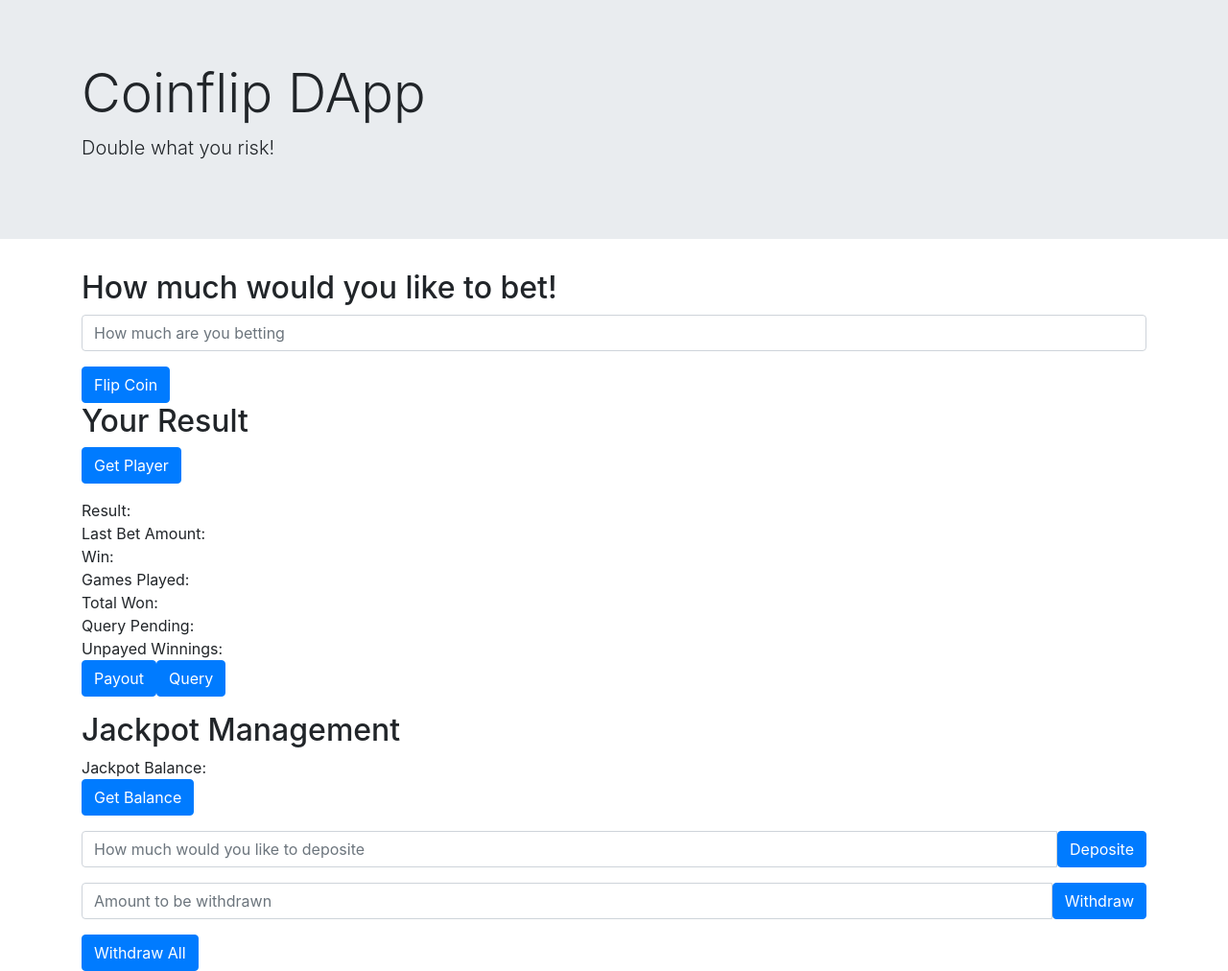
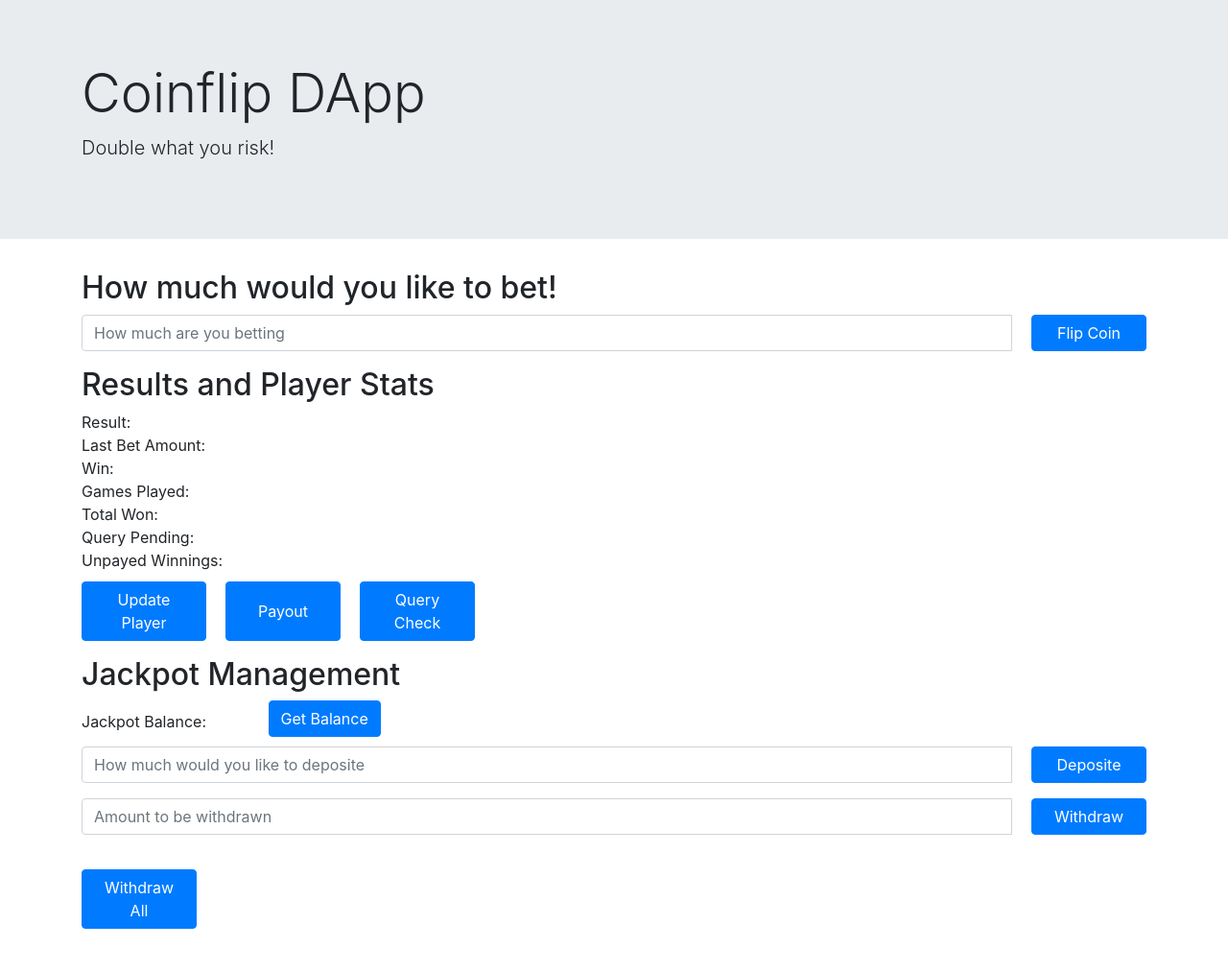
Before and after one commit to rkindle/Coinflip, a plain HTML site: page web/index.html in a window 1280 px wide. Shown: the whole page at 96% size. After the commit the page ends 968 px from the top, so only its background shows below. Drawn offline with nearby package versions, Linux system fonts and the light colour scheme.

Commit message:
Optimizing Webpage appearance

```diff
--- a/web/index.html
+++ b/web/index.html
@@ -27,15 +27,12 @@
       <div>
         <h2>How much would you like to bet!</h2>
         <div class="input-group mb-3">
-          <input type="text" class="form-control" id="bet_value" placeholder="How much are you betting" >
+          <input type="text" class="form-control" id="bet_value" size="80" style="width: 50px" placeholder="How much are you betting">
+          <button type="button" id="flip_coin" class="btn btn-primary" style="margin-left: 20px; width: 120px">Flip Coin</button>
         </div>
-        <button type="button" id="flip_coin" class="btn btn-primary">Flip Coin</button>
       </div>
       <div>
-        <h2>Your Result</h2>
-        <div class="input-group mb-3">
-            <button type="button" id="getPlayer" class="btn btn-primary">Get Player</button>
-        </div>
+        <h2>Results and Player Stats</h2>
         <div>
           Result: <span id="result"></span>
         </div>
@@ -58,27 +55,26 @@
           Unpayed Winnings: <span id="unpayed_winnings"></span>
         </div>
         <div class="input-group mb-3">
-            <button type="button" id="initPayout" class="btn btn-primary">Payout</button>
-            <button type="button" id="queryCheck" class="btn btn-primary">Query</button>
+          <button type="button" id="getPlayer" class="btn btn-primary" style="margin-top: 10px; width: 130px">Update Player</button>
+          <button type="button" id="initPayout" class="btn btn-primary" style="margin-left: 20px; margin-top: 10px; width: 120px">Payout</button>
+          <button type="button" id="queryCheck" class="btn btn-primary" style="margin-left: 20px; margin-top: 10px; width: 120px">Query Check</button>
         </div>
         <div>
           <h2>Jackpot Management</h2>
           <div>
             Jackpot Balance: <span id="balance"></span>
+            <button type="button" id="refresh" class="btn btn-primary" style="margin-left: 60px; margin-bottom: 10px">Get Balance</button>
           </div>
           <div class="input-group mb-3">
-              <button type="button" id="refresh" class="btn btn-primary">Get Balance</button>
+            <input type="text" class="form-control" id="contract_deposite" placeholder="How much would you like to deposite" style="width: 50px" >
+            <button type="button" id="deposite" class="btn btn-primary" style="margin-left: 20px; width: 120px">Deposite</button>
           </div>
           <div class="input-group mb-3">
-            <input type="text" class="form-control" id="contract_deposite" placeholder="How much would you like to deposite" >
-            <button type="button" id="deposite" class="btn btn-primary">Deposite</button>
-          </div>
-          <div class="input-group mb-3">
-            <input type="text" class="form-control" id="contract_withrawPartial" placeholder="Amount to be withdrawn" >
-            <button type="button" id="withdrawPartial" class="btn btn-primary">Withdraw</button>
+            <input type="text" class="form-control" id="contract_withrawPartial" placeholder="Amount to be withdrawn" style="width: 50px" >
+            <button type="button" id="withdrawPartial" class="btn btn-primary" style="margin-left: 20px; width: 120px">Withdraw</button>
           </div>
           <div>
-            <button type="button" id="withdrawAll" class="btn btn-primary">Withdraw All</button>
+            <button type="button" id="withdrawAll" class="btn btn-primary" style="margin-top: 20px; width: 120px">Withdraw All</button>
           </div>
         </div>
     </div>
```
